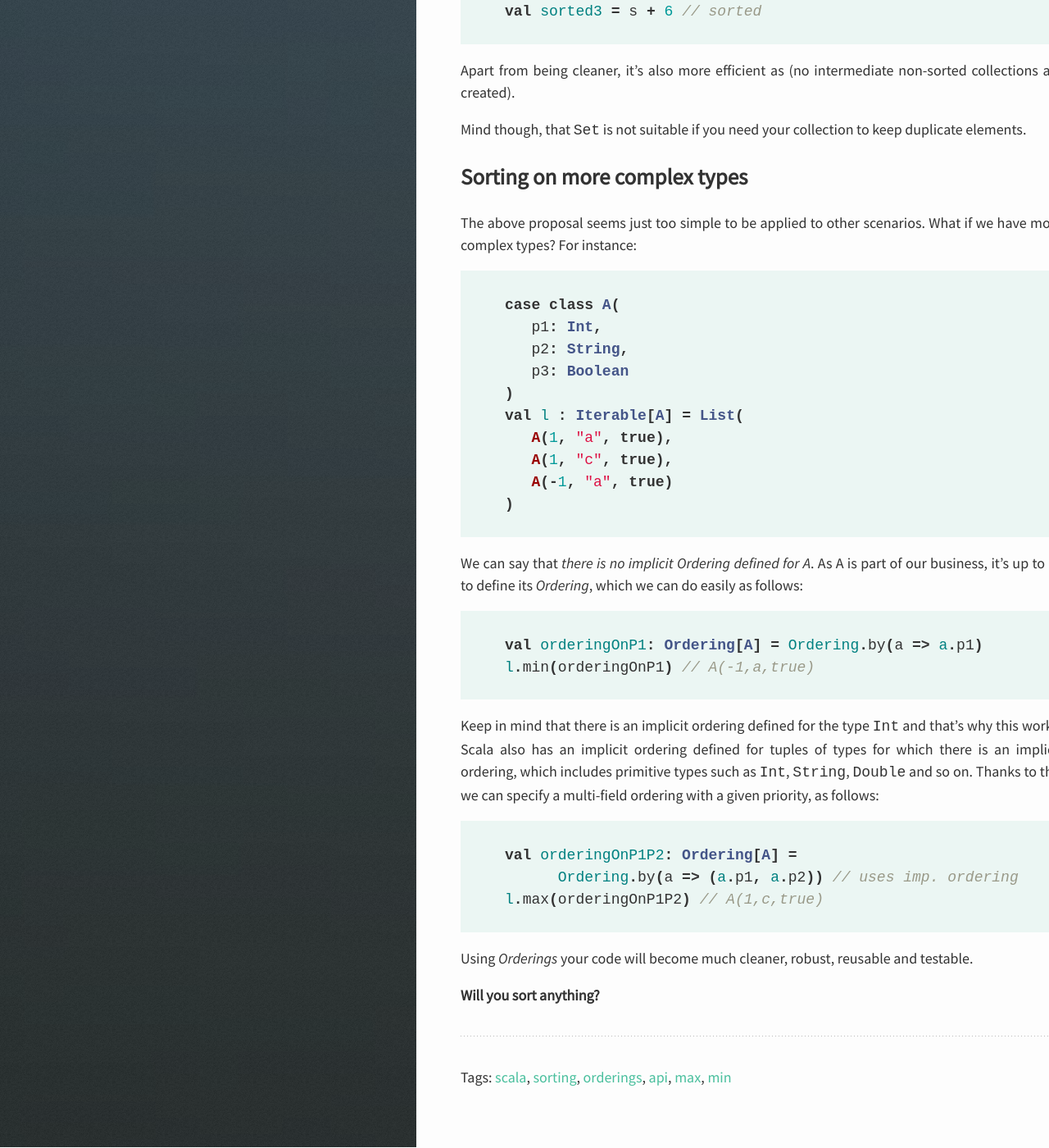
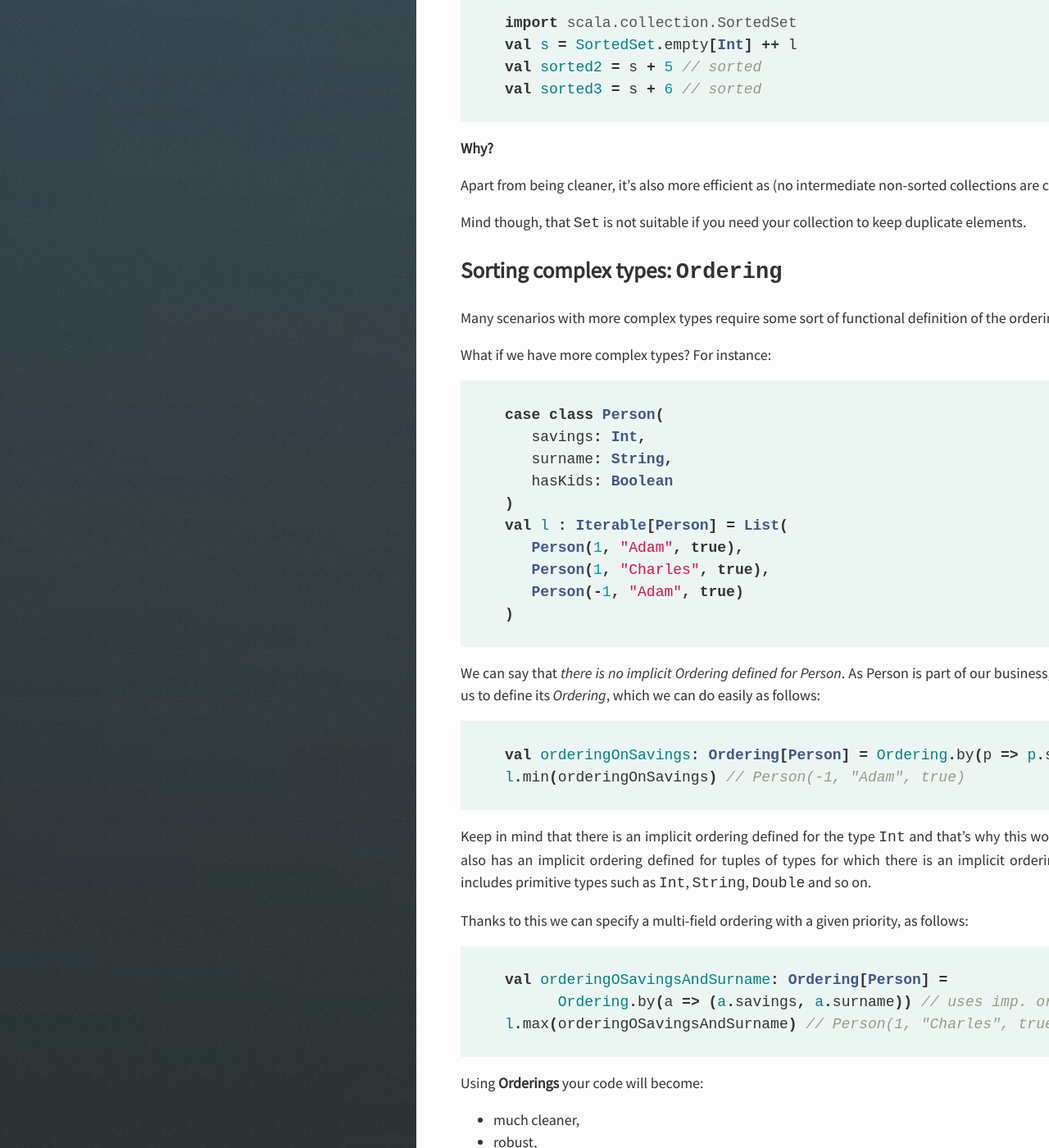
Before and after one commit to mauriciojost/mauriciojost.github.io, a Jekyll site: the page built from _posts/2017-03-01-sorting-anything-cleanly-with-scala.markdown, in a window 1280 px wide and 1400 px high, scrolled down 1503 px. Shown: the whole window at 82% size. Built offline with Jekyll 4.4.1, drawn with Linux system fonts in a browser that asks for light colours; nearby versions of some CDN libraries; Markdown is read by kramdown in place of the engine named in the settings; comment, search, counter and statistics services are not loaded; some of the changed text lies outside the part shown.

Commit message:
Better split up sorting-anything...

````diff
--- a/_posts/2017-03-01-sorting-anything-cleanly-with-scala.markdown
+++ b/_posts/2017-03-01-sorting-anything-cleanly-with-scala.markdown
@@ -11,6 +11,7 @@
 - min
 comments: true
 ---
+
 ## Why sorting?
 
 Sorting requirements are present in the vast majority of data processing applications. As Scala provides very good tools for addressing them, I thought it would be interesting to dive a bit into them to improve our code.
@@ -19,16 +20,15 @@
 
 <!--more-->
 
-Imagine you have the following collection (you can try this out in the scala-shell):
+## Basic sorting
+
+Let's use the below as our example collection (you can try this out in the scala-shell):
 
 ```scala
 val l : Iterable[Int] = List(1,0,2)
 ```
 
-
-## Basic sorting
-
-### Get an extreme value from a collection
+### Get an extreme value: `max`
 
 If you feel tempted to do:
 
@@ -36,15 +36,20 @@
 val max = l.toSeq.sorted.last
 ```
 
-you better do:
+just don't, **you better do**:
 
 ```scala
 val max = l.max
 ```
 
-Apart from being simpler and easier to read, it's also more efficient (as no intermediate collection will be created).
+**Why?**
 
-### Sort a collection even after updates
+Apart from being simpler and easier to read, it's also more efficient
+(as no intermediate collection will be created).
+
+### Keep sorted
+
+Some usecases require to keep a collection sorted at all times.
 
 If you feel tempted to do:
 
@@ -65,47 +70,55 @@
 val sorted3 = s + 6 // sorted
 ```
 
+**Why?**
+
 Apart from being cleaner, it's also more efficient as (no intermediate non-sorted collections are created).
 
 Mind though, that `Set` is not suitable if you need your collection to keep duplicate elements.
 
-## Sorting on more complex types
+## Sorting complex types: `Ordering`
 
-The above proposal seems just too simple to be applied to other scenarios.
+Many scenarios with more complex types require some sort of functional definition of the ordering.
+
 What if we have more complex types? For instance:
 
 ```scala
-case class A(
-   p1: Int,
-   p2: String,
-   p3: Boolean
+case class Person(
+   savings: Int,
+   surname: String,
+   hasKids: Boolean
 )
-val l : Iterable[A] = List(
-   A(1, "a", true),
-   A(1, "c", true),
-   A(-1, "a", true)
+val l : Iterable[Person] = List(
+   Person(1, "Adam", true),
+   Person(1, "Charles", true),
+   Person(-1, "Adam", true)
 )
 ```
 
-We can say that *there is no implicit Ordering defined for A*. As A is part of our business,
+We can say that *there is no implicit Ordering defined for Person*. As Person is part of our business,
 it’s up to us to define its *Ordering*, which we can do easily as follows:
 
 ```scala
-val orderingOnP1: Ordering[A] = Ordering.by(a => a.p1)
-l.min(orderingOnP1) // A(-1,a,true)
+val orderingOnSavings: Ordering[Person] = Ordering.by(p => p.savings)
+l.min(orderingOnSavings) // Person(-1, "Adam", true)
 ```
 
 Keep in mind that there is an implicit ordering defined for the type `Int` and that's why this works.
 Scala also has an implicit ordering defined for tuples of types for which there is an implicit ordering, which includes
-primitive types such as `Int`, `String`, `Double` and so on. Thanks to this we can specify a multi-field ordering with
-a given priority, as follows:
+primitive types such as `Int`, `String`, `Double` and so on.
+
+Thanks to this we can specify a multi-field ordering with a given priority, as follows:
 
 ```scala
-val orderingOnP1P2: Ordering[A] =
-      Ordering.by(a => (a.p1, a.p2)) // uses imp. ordering
-l.max(orderingOnP1P2) // A(1,c,true)
+val orderingOSavingsAndSurname: Ordering[Person] =
+      Ordering.by(a => (a.savings, a.surname)) // uses imp. ordering
+l.max(orderingOSavingsAndSurname) // Person(1, "Charles", true)
 ```
 
-Using *Orderings* your code will become much cleaner, robust, reusable and testable.
+Using **Orderings** your code will become:
+ - much cleaner,
+ - robust,
+ - reusable and
+ - testable
 
-**Will you sort anything?**
+# Enjoy!
````
Also changed, not shown: other parts of _posts/2017-03-01-sorting-anything-cleanly-with-scala.markdown (+1 -1 lines).
